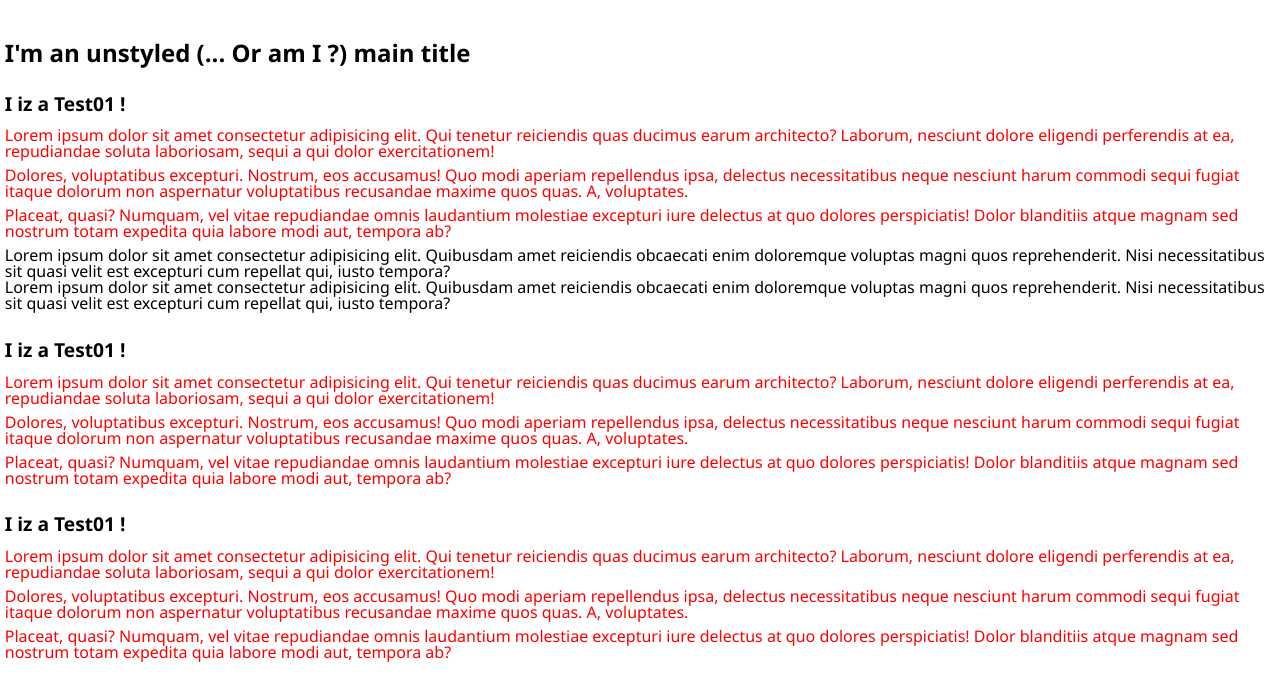
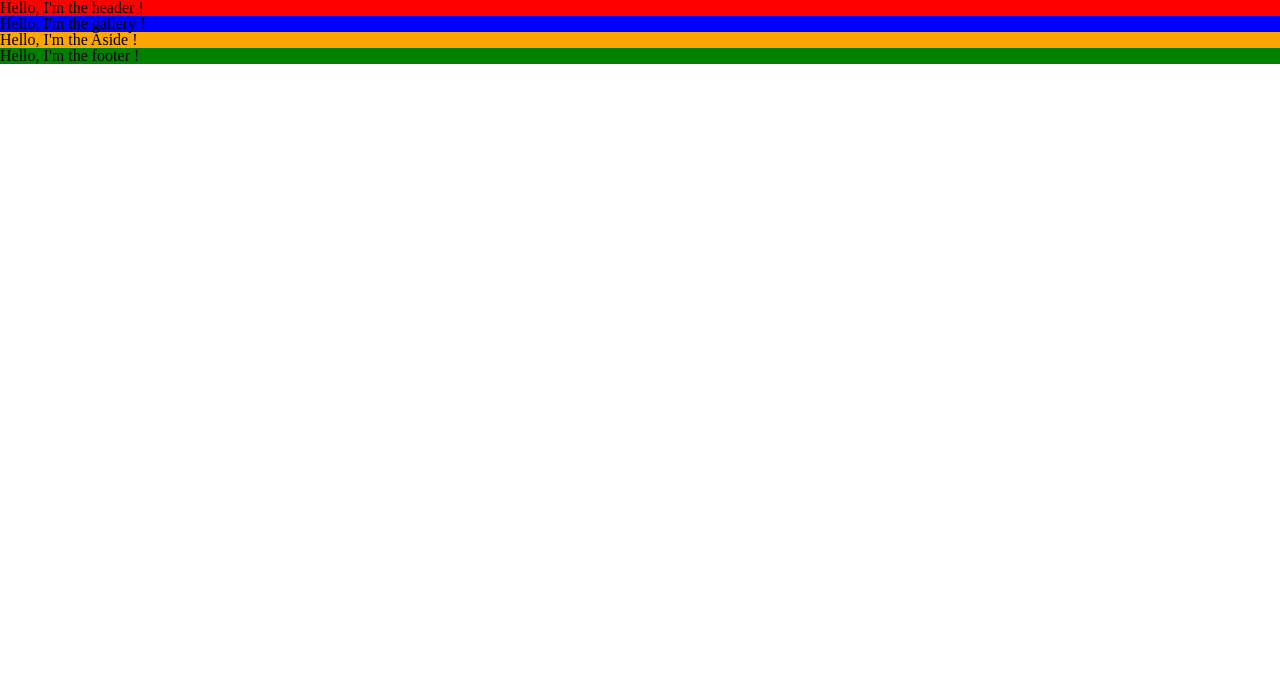
Before and after one commit to LoicBrassart/2203-JS, a React (Create React App) app in the folder livecodings/s05-styled-components101/: page / in a window 1280 px wide. Shown: the top 700 px of the page. Built offline with nearby package versions, Linux system fonts and the light colour scheme.

Commit message:
Add global layout

```diff
--- a/livecodings/s05-styled-components101/src/App.jsx
+++ b/livecodings/s05-styled-components101/src/App.jsx
@@ -1,26 +1,19 @@
-import Test01 from './components/Test01';
+import Header from './components/Header';
+import Gallery from './components/Gallery';
+import Aside from './components/Aside';
+import Footer from './components/Footer';
 import SGlobal from './style';
 
 function App() {
   return (
-    <SGlobal>
-      <h1>I'm an unstyled (... Or am I ?) main title</h1>
-      <Test01 />
-      <p>
-        Lorem ipsum dolor sit amet consectetur adipisicing elit. Quibusdam amet
-        reiciendis obcaecati enim doloremque voluptas magni quos reprehenderit.
-        Nisi necessitatibus sit quasi velit est excepturi cum repellat qui,
-        iusto tempora?
-      </p>
-      <p>
-        Lorem ipsum dolor sit amet consectetur adipisicing elit. Quibusdam amet
-        reiciendis obcaecati enim doloremque voluptas magni quos reprehenderit.
-        Nisi necessitatibus sit quasi velit est excepturi cum repellat qui,
-        iusto tempora?
-      </p>
-      <Test01 />
-      <Test01 />
-    </SGlobal>
+    <>
+      <SGlobal>
+        <Header />
+        <Gallery />
+        <Aside />
+        <Footer />
+      </SGlobal>
+    </>
   );
 }
 
--- /dev/null
+++ b/livecodings/s05-styled-components101/src/components/Aside/index.jsx
@@ -0,0 +1,5 @@
+import SAside from './style';
+
+export default function Aside() {
+  return <SAside>Hello, I'm the Aside !</SAside>;
+}
--- /dev/null
+++ b/livecodings/s05-styled-components101/src/components/Aside/style.jsx
@@ -0,0 +1,5 @@
+import styled from 'styled-components';
+
+export default styled.aside`
+  background-color: orange;
+`;
--- /dev/null
+++ b/livecodings/s05-styled-components101/src/components/Footer/index.jsx
@@ -0,0 +1,5 @@
+import SFooter from './style';
+
+export default function Footer() {
+  return <SFooter>Hello, I'm the footer !</SFooter>;
+}
--- /dev/null
+++ b/livecodings/s05-styled-components101/src/components/Footer/style.jsx
@@ -0,0 +1,5 @@
+import styled from 'styled-components';
+
+export default styled.footer`
+  background-color: green;
+`;
--- /dev/null
+++ b/livecodings/s05-styled-components101/src/components/Gallery/index.jsx
@@ -0,0 +1,5 @@
+import SGallery from './style';
+
+export default function Gallery() {
+  return <SGallery>Hello, I'm the gallery !</SGallery>;
+}
--- /dev/null
+++ b/livecodings/s05-styled-components101/src/components/Gallery/style.jsx
@@ -0,0 +1,5 @@
+import styled from 'styled-components';
+
+export default styled.ul`
+  background-color: blue;
+`;
--- /dev/null
+++ b/livecodings/s05-styled-components101/src/components/Header/index.jsx
@@ -0,0 +1,5 @@
+import SHeader from './style';
+
+export default function Header() {
+  return <SHeader>Hello, I'm the header !</SHeader>;
+}
--- /dev/null
+++ b/livecodings/s05-styled-components101/src/components/Header/style.jsx
@@ -0,0 +1,5 @@
+import styled from 'styled-components';
+
+export default styled.header`
+  background-color: red;
+`;
--- a/livecodings/s05-styled-components101/src/style.jsx
+++ b/livecodings/s05-styled-components101/src/style.jsx
@@ -1,22 +1,3 @@
 import styled from 'styled-components';
 
-export default styled.div`
-  font-family: 'Segoe UI', 'Roboto', 'Oxygen', 'Ubuntu', 'Cantarell',
-    'Fira Sans', 'Droid Sans', 'Helvetica Neue', sans-serif;
-  padding: 0.3em;
-
-  h1 {
-    font-size: 1.5em;
-  }
-
-  h2 {
-    font-size: 1.2em;
-  }
-
-  h1,
-  h2 {
-    font-weight: bold;
-    margin-top: 1.5em;
-    margin-bottom: 0.75em;
-  }
-`;
+export default styled.div``;
```
